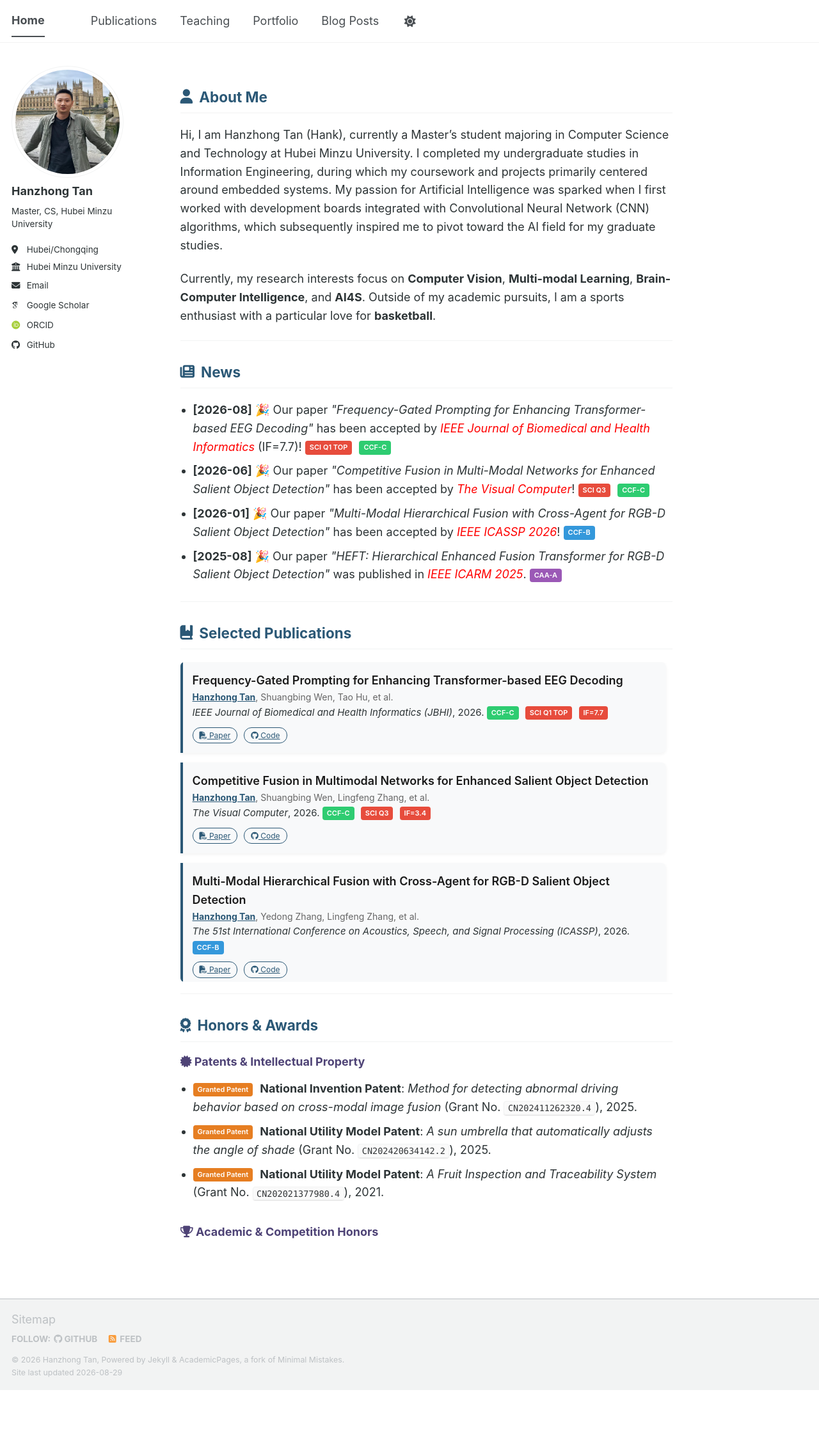
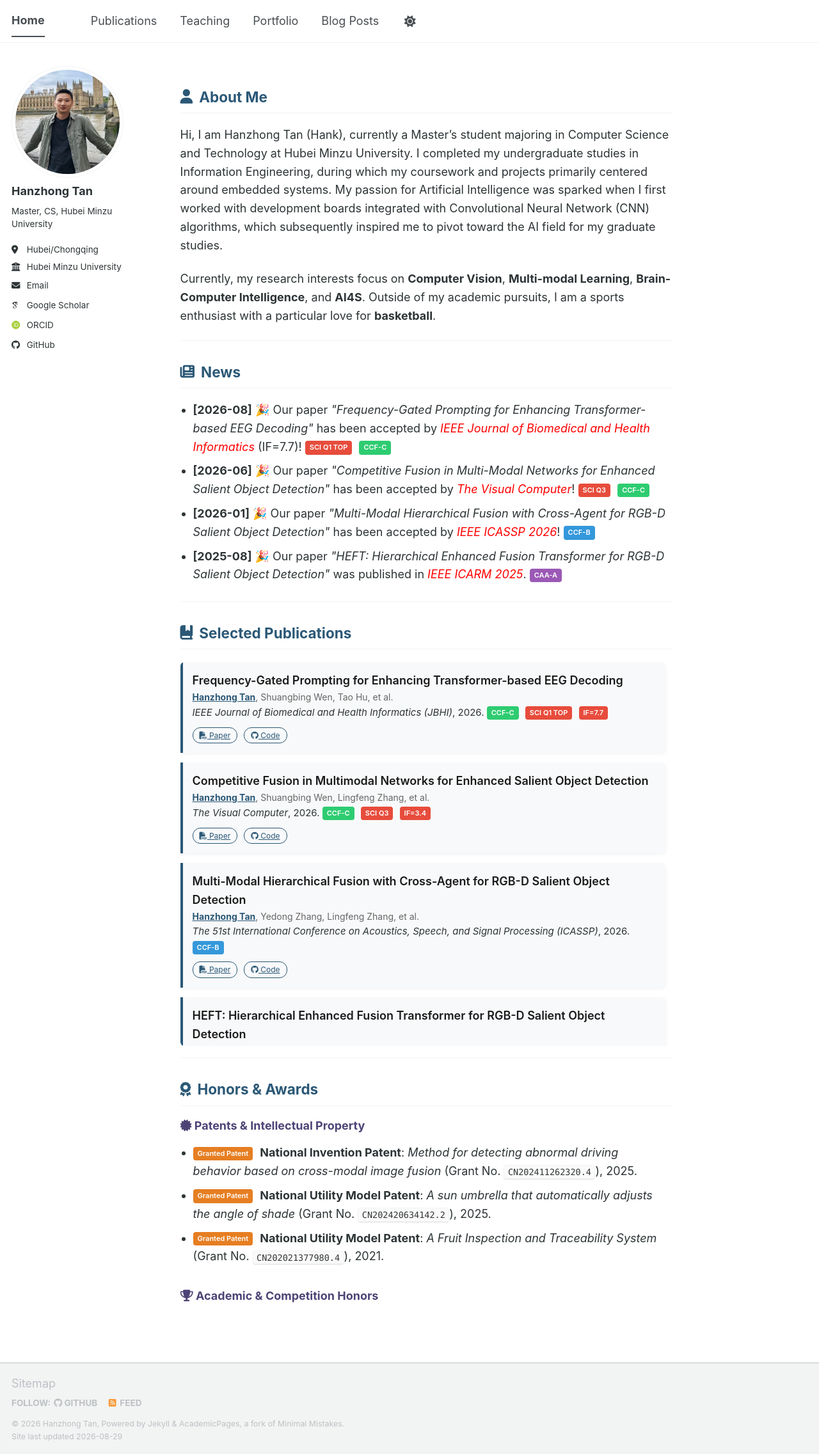
Before and after one commit to liangjiaxiaoqi/liangjiaxiaoqi.github.io, a Jekyll site: the page built from _pages/about.md, in a window 1280 px wide. Shown: the whole page at 64% size. Built offline with Jekyll 4.4.1, drawn with Linux system fonts in a browser that asks for light colours; some web fonts are replaced; a script bundle is joined from its source files by our own code; library files that are not in the unit come from our copies; a style sheet for code colours, icons or effects is not loaded; before the commit the page ends 2173 px from its top, so only the background shows below that.

Commit message:
Update about.md

```diff
--- a/_pages/about.md
+++ b/_pages/about.md
@@ -303,7 +303,7 @@ Currently, my research interests focus on **Computer Vision**, **Multi-modal Lea
 <h2 class="section-title"><i class="fa-solid fa-book-bookmark"></i> Selected Publications</h2>
 
 <!-- Publications 滚动容器380px -->
-<div class="scrollable-container" style="max-height: 500px;">
+<div class="scrollable-container" style="max-height: 600px;">
   <div class="card-item">
     <div class="paper-title">Frequency-Gated Prompting for Enhancing Transformer-based EEG Decoding</div>
     <div class="paper-authors"><span class="me">Hanzhong Tan</span>, Shuangbing Wen, Tao Hu, et al.</div>
```
